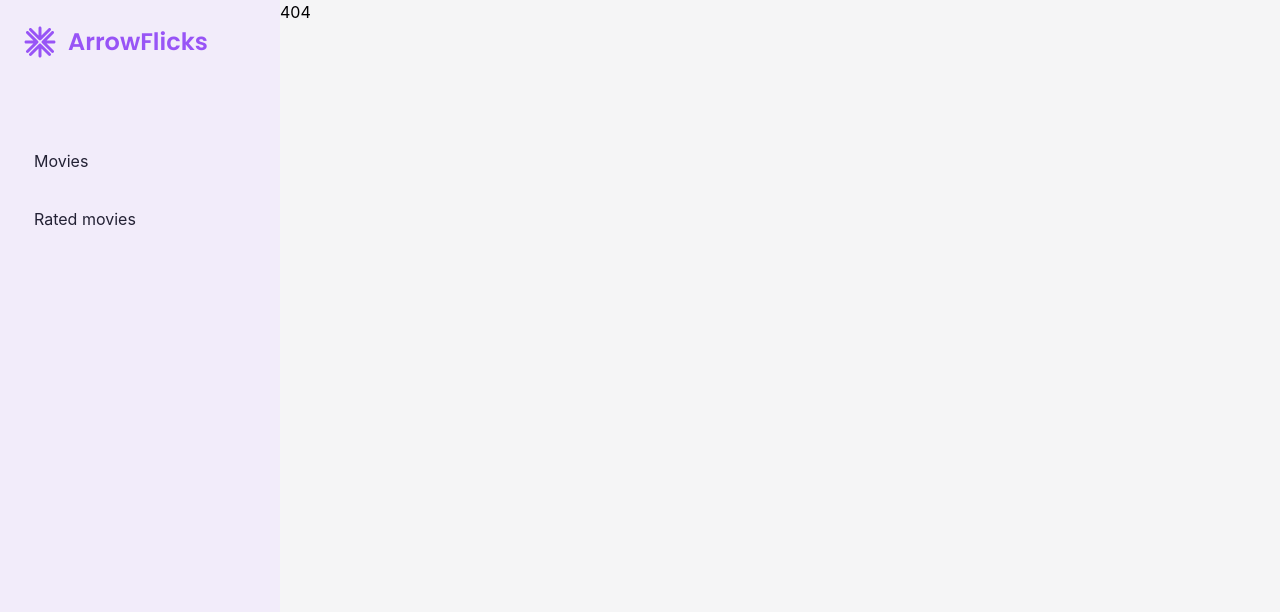
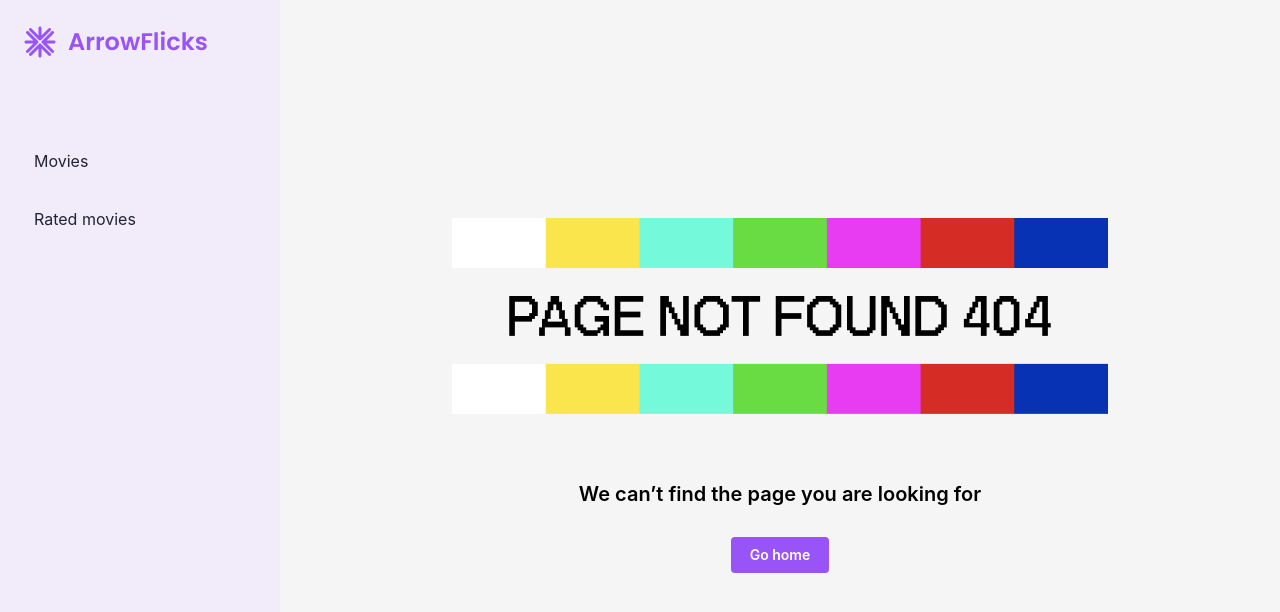
Before and after one commit to lg0leg/MovieSearchApp, a React (Create React App) app in the folder movie-search-app/: page / in a window 1280 px wide. Before the commit this address had no page. Shown: the top 612 px of the page. Built offline with nearby package versions, Linux system fonts and the light colour scheme.

Commit message:
feat: add 404 page

```diff
--- a/movie-search-app/src/pages/404/404.js
+++ b/movie-search-app/src/pages/404/404.js
@@ -1,5 +1,23 @@
+import { Button, Center, Flex, Space, Text } from '@mantine/core';
 import React from 'react';
+import notfound from '../../assets/png/404.png';
+import { NavLink } from 'react-router-dom';
 
 export default function NotFoundPage() {
-  return <div>404</div>;
+  return (
+    <Center h="100vh">
+      <Flex gap="16" direction="column" align="center">
+        <img src={notfound} alt="404" />
+        <Space h="32" />
+        <Text size="xl" fw="600">
+          We can’t find the page you are looking for
+        </Text>
+        <NavLink to="/movies" className="nav-item">
+          <Button variant="filled" color="#9854f6">
+            Go home
+          </Button>
+        </NavLink>
+      </Flex>
+    </Center>
+  );
 }
```
Also changed, not shown: movie-search-app/src/assets/png/404.png (added).
